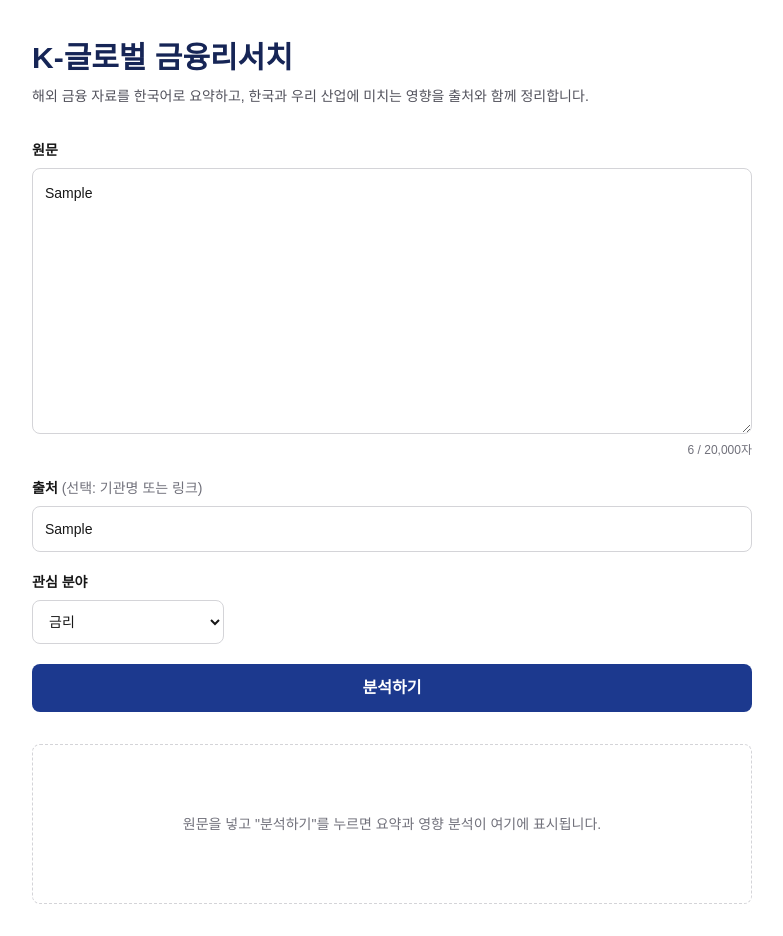
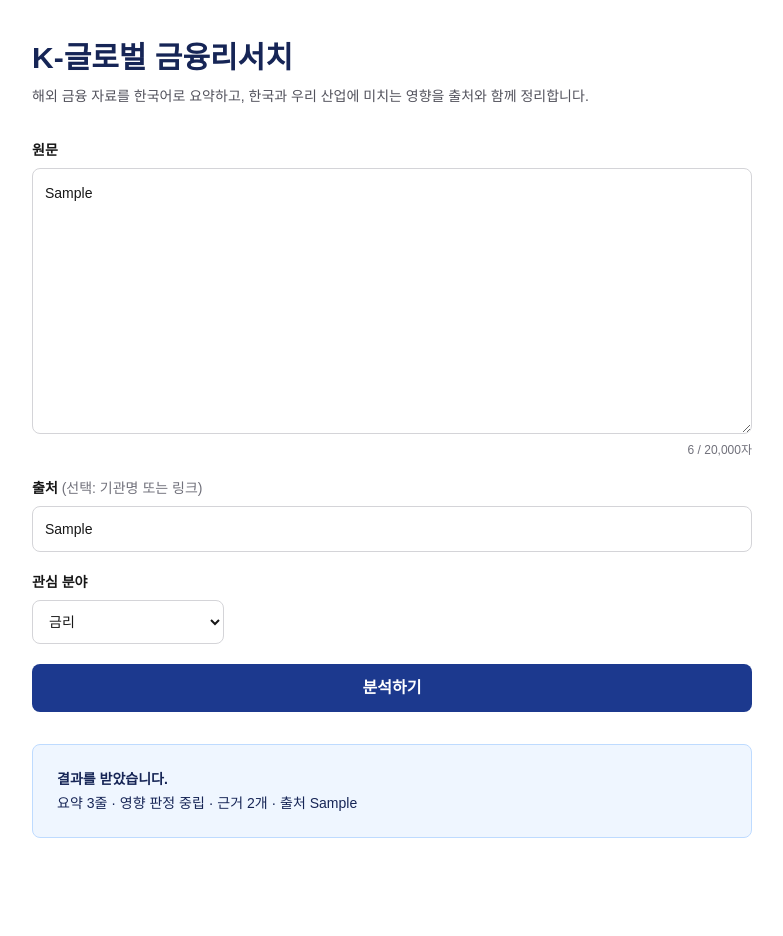
Before and after one commit to ynet6969-cpu/k-global-research, a Next.js app: page / in a window 1280 px wide. Both pictures are taken after typing "Sample", "Sample" into the empty fields and a click on the button "분석하기". Shown: the top 936 px of the page, without its empty margins (248-1031 px from the left). After the commit the page ends 878 px from the top, so only its background shows below. Built offline with nearby package versions, Linux system fonts and the light colour scheme.

Commit message:
PLAN 작업 4: 분석하기 버튼을 /api/analyze와 연결 — 입력을 서버로 보내고 받은 결과를 결과 영역에 넘기려고
Co-Authored-By: Claude Opus 5.5 <noreply@anthropic.com>

```diff
--- a/app/components/AnalyzeForm.tsx
+++ b/app/components/AnalyzeForm.tsx
@@ -1,13 +1,18 @@
 "use client";
 
 // Design Ref: §5.1 — 입력창(3), 관심 분야(5), 실행 버튼(6) 구역.
-// PLAN 작업 3: 화면 뼈대만 만든다. 버튼을 눌러 API를 부르는 연결은 작업 4에서 붙인다.
+// PLAN 작업 4: "분석하기"를 누르면 입력을 모아 부모(page)에게 넘긴다. 실제 API 호출은 page가 한다.
 // 입력 방식 전환(작업 8)과 안내 문구(작업 6)는 이후 작업에서 이 컴포넌트에 추가한다.
 
 import { useState } from "react";
-import { FIELDS, MAX_TEXT_LENGTH, type Field } from "@/lib/types";
+import { FIELDS, MAX_TEXT_LENGTH, type AnalyzeRequest, type Field } from "@/lib/types";
 
-export default function AnalyzeForm() {
+interface Props {
+  /** 입력을 모아 분석을 요청한다 */
+  onSubmit: (request: AnalyzeRequest) => void;
+}
+
+export default function AnalyzeForm({ onSubmit }: Props) {
   const [text, setText] = useState("");
   const [sourceLabel, setSourceLabel] = useState("");
   const [field, setField] = useState<Field>(FIELDS[0]);
@@ -17,8 +22,15 @@ export default function AnalyzeForm() {
     <form
       className="flex flex-col gap-5"
       onSubmit={(e) => {
-        // 작업 4에서 /api/analyze 호출을 연결하기 전까지는 아무 일도 하지 않는다
         e.preventDefault();
+        // 입력 방식 전환(작업 8) 전까지는 원문 붙여넣기 방식만 있다
+        onSubmit({
+          mode: "text",
+          text,
+          sourceLabel,
+          field,
+          customField: field === "직접 입력" ? customField : undefined,
+        });
       }}
     >
       <div className="flex flex-col gap-2">
--- a/app/components/ResultView.tsx
+++ b/app/components/ResultView.tsx
@@ -1,14 +1,36 @@
 // Design Ref: §5.1 — 결과 구역(8~11).
-// PLAN 작업 3: 결과가 아직 없을 때의 빈 영역만 보여 준다.
+// PLAN 작업 4: 결과를 받았는지만 보여 준다.
 // 요약·영향·출처를 구역별로 그리는 부분은 작업 5, 복사하기 버튼은 작업 14에서 추가한다.
 
-export default function ResultView() {
+import type { AnalyzeResult } from "@/lib/types";
+
+interface Props {
+  result: AnalyzeResult | null;
+}
+
+export default function ResultView({ result }: Props) {
+  if (!result) {
+    return (
+      <section
+        aria-label="분석 결과"
+        className="flex min-h-40 items-center justify-center rounded-lg border border-dashed border-zinc-300 p-6 text-center text-sm text-zinc-500 dark:border-zinc-700"
+      >
+        원문을 넣고 &quot;분석하기&quot;를 누르면 요약과 영향 분석이 여기에 표시됩니다.
+      </section>
+    );
+  }
+
+  // 작업 5에서 구역별 표시로 바꾸기 전까지, 받은 결과의 개요만 보여 준다
   return (
     <section
       aria-label="분석 결과"
-      className="flex min-h-40 items-center justify-center rounded-lg border border-dashed border-zinc-300 p-6 text-center text-sm text-zinc-500 dark:border-zinc-700"
+      className="flex flex-col gap-1 rounded-lg border border-blue-200 bg-blue-50 p-6 text-sm text-blue-950 dark:border-blue-900 dark:bg-blue-950 dark:text-blue-100"
     >
-      원문을 넣고 &quot;분석하기&quot;를 누르면 요약과 영향 분석이 여기에 표시됩니다.
+      <p className="font-semibold">결과를 받았습니다.</p>
+      <p>
+        요약 {result.summary.length}줄 · 영향 판정 {result.impact.verdict} · 근거 {result.impact.evidence.length}개 · 출처{" "}
+        {result.source.label}
+      </p>
     </section>
   );
 }
--- a/app/page.tsx
+++ b/app/page.tsx
@@ -1,9 +1,39 @@
+"use client";
+
 // Design Ref: §5.1 — 화면 전체 배치. 위에서 아래로 머리 → 입력 폼 → 결과 영역.
+// PLAN 작업 4: 폼의 입력을 받아 /api/analyze를 부르고, 받은 결과를 결과 영역에 넘긴다.
 
+import { useState } from "react";
+import type { AnalyzeError, AnalyzeRequest, AnalyzeResult } from "@/lib/types";
 import AnalyzeForm from "./components/AnalyzeForm";
 import ResultView from "./components/ResultView";
 
 export default function Home() {
+  const [result, setResult] = useState<AnalyzeResult | null>(null);
+  const [error, setError] = useState<string | null>(null);
+
+  async function analyze(request: AnalyzeRequest) {
+    setError(null);
+    try {
+      const response = await fetch("/api/analyze", {
+        method: "POST",
+        headers: { "Content-Type": "application/json" },
+        body: JSON.stringify(request),
+      });
+      const data = (await response.json()) as AnalyzeResult | AnalyzeError;
+      if (!response.ok || "error" in data) {
+        setResult(null);
+        setError("error" in data ? data.error.message : "분석 요청에 실패했습니다.");
+        return;
+      }
+      setResult(data);
+    } catch {
+      // 오류 안내 문구와 다시 시도 안내는 작업 15에서 다듬는다
+      setResult(null);
+      setError("서버에 연결하지 못했습니다. 잠시 후 다시 시도해 주세요.");
+    }
+  }
+
   return (
     <main className="mx-auto flex w-full max-w-3xl flex-1 flex-col gap-8 px-4 py-10 sm:px-6">
       <header className="flex flex-col gap-2">
@@ -13,9 +43,15 @@ export default function Home() {
         </p>
       </header>
 
-      <AnalyzeForm />
+      <AnalyzeForm onSubmit={analyze} />
 
-      <ResultView />
+      {error && (
+        <p role="alert" className="rounded-lg border border-red-300 bg-red-50 p-3 text-sm text-red-800 dark:border-red-800 dark:bg-red-950 dark:text-red-200">
+          {error}
+        </p>
+      )}
+
+      <ResultView result={result} />
     </main>
   );
 }
```
